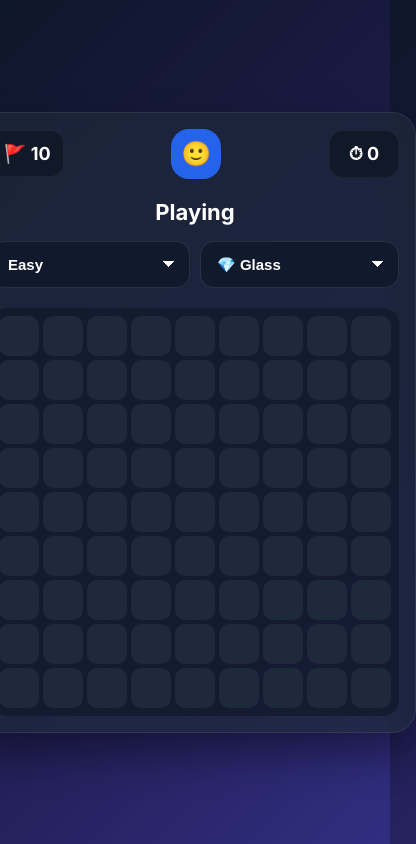
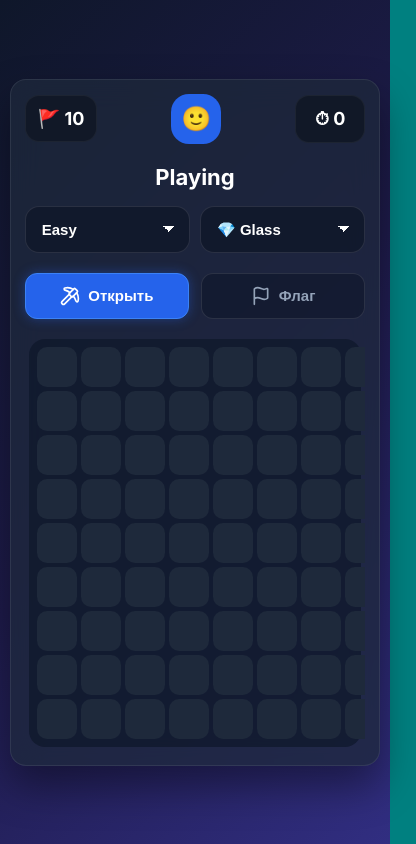
Before and after one commit to nosensejk/minesweeper, a React (Vite) app: page / in a window 390 px wide. Shown: the whole page, 416 px wide, since content can reach past the window. Built offline with nearby package versions, Linux system fonts and the light colour scheme; a web font is replaced by a local one.

Commit message:
add styles

```diff
--- a/src/App.tsx
+++ b/src/App.tsx
@@ -6,34 +6,44 @@ import { revealAllMines } from "./game/revealAllMines";
 import { toggleFlag } from "./game/toggleFlag";
 import { checkWin } from "./game/checkWin";
 import { type Difficulty, DIFFICULTIES } from "./game/difficulties";
+// Импортируем иконки для мобильного переключателя
+import { Pickaxe, Flag } from "lucide-react";
 
 type Theme = "glass" | "cyberpunk" | "retro";
+type GameTool = "dig" | "flag"; // Наш новый тип инструмента
 
 function App() {
   const [gameOver, setGameOver] = useState(false);
   const [hasWon, setHasWon] = useState(false);
   const [difficulty, setDifficulty] = useState<Difficulty>("easy");
   const [theme, setTheme] = useState<Theme>("glass");
+  const [activeTool, setActiveTool] = useState<GameTool>("dig"); // По умолчанию копаем
 
   const settings = DIFFICULTIES[difficulty];
   const [board, setBoard] = useState(() =>
     createBoard(settings.rows, settings.cols, settings.mines),
   );
 
-  // Синхронизируем тему с тегом body, чтобы менялся бэкграунд страницы
   useEffect(() => {
     document.body.setAttribute("data-theme", theme);
   }, [theme]);
 
+  // Модифицируем клик: теперь он учитывает выбранный мобильный инструмент
   function handleCellClick(row: number, col: number) {
     if (gameOver || hasWon) return;
+
+    // Если на телефоне выбран режим флага — перенаправляем на правый клик
+    if (activeTool === "flag") {
+      handleRightClick(row, col);
+      return;
+    }
 
     const newBoard = board.map((currentRow) =>
       currentRow.map((cell) => ({ ...cell })),
     );
 
     const clickedCell = newBoard[row][col];
-    if (clickedCell.isFlagged) return;
+    if (clickedCell.isFlagged || clickedCell.isRevealed) return;
 
     if (clickedCell.isMine) {
       revealAllMines(newBoard);
@@ -56,6 +66,9 @@ function App() {
       currentRow.map((cell) => ({ ...cell })),
     );
 
+    // Не даем ставить флаг на уже открытую ячейку
+    if (newBoard[row][col].isRevealed) return;
+
     toggleFlag(newBoard, row, col);
     setBoard(newBoard);
   }
@@ -69,19 +82,15 @@ function App() {
 
   const flagsPlaced = board.flat().filter((cell) => cell.isFlagged).length;
   const minesLeft = settings.mines - flagsPlaced;
-
   const face = gameOver ? "😵" : hasWon ? "😎" : "🙂";
 
   return (
-    // Добавляем атрибут data-theme
     <div className="app" data-theme={theme}>
       <div className="game-panel">
         <div className="counter">🚩 {minesLeft}</div>
-
         <button className="reset-button" onClick={() => resetGame()}>
           {face}
         </button>
-
         <div className="counter">⏱ 0</div>
       </div>
 
@@ -89,9 +98,8 @@ function App() {
         {gameOver ? "💥 Game Over" : hasWon ? "🎉 You Won!" : "Playing"}
       </h2>
 
-      {/* Настройки селекторов */}
+      {/* Панель выбора сложности и темы */}
       <div style={{ display: "flex", gap: "10px" }}>
-        {/* Селектор сложности */}
         <select
           value={difficulty}
           className="difficulty-select"
@@ -106,7 +114,6 @@ function App() {
           <option value="hard">Hard</option>
         </select>
 
-        {/* НОВЫЙ: Селектор тем оформления */}
         <select
           value={theme}
           className="difficulty-select"
@@ -114,10 +121,30 @@ function App() {
         >
           <option value="glass">💎 Glass</option>
           <option value="cyberpunk">🔮 Cyberpunk</option>
-          <option value="retro">💾 Retro 95</option>
+          <option value="retro">💾 Retro</option>
         </select>
       </div>
 
+      {/* НОВАЯ: Мобильная панель инструментов */}
+      <div className="mobile-tools">
+        <button
+          className={`tool-button ${activeTool === "dig" ? "active" : ""}`}
+          onClick={() => setActiveTool("dig")}
+        >
+          <Pickaxe size={20} />
+          <span>Открыть</span>
+        </button>
+        <button
+          className={`tool-button ${activeTool === "flag" ? "active" : ""}`}
+          onClick={() => setActiveTool("flag")}
+        >
+          <Flag size={20} />
+          <span>Флаг</span>
+        </button>
+      </div>
+
+      {/* Обертка для адаптивного скролла большой карты */}
+      <div className="board-container">
         <div
           className="board"
           style={{ gridTemplateColumns: `repeat(${settings.cols}, 40px)` }}
@@ -134,6 +161,7 @@ function App() {
           )}
         </div>
       </div>
+    </div>
   );
 }
 
--- a/src/components/Cell.tsx
+++ b/src/components/Cell.tsx
@@ -41,6 +41,7 @@ function Cell({ cell, onClick, onRightClick }: CellProps) {
         onRightClick();
       }}
       style={{
+        touchAction: "manipulation", // Предотвращает задержку клика и зум на смартфонах
         color:
           cell.isRevealed && cell.adjacentMines > 0
             ? numberColors[cell.adjacentMines as keyof typeof numberColors]
--- a/src/index.css
+++ b/src/index.css
@@ -438,3 +438,93 @@ body {
   background: #0f172a;
   color: white;
 }
+
+/* Контейнер для доски с горизонтальным и вертикальным скроллом на мобилках */
+.board-container {
+  width: 100%;
+  overflow: auto;
+  max-width: 100vw;
+  padding: 4px;
+  margin-top: 10px;
+  /* Плавный скролл на iOS */
+  -webkit-overflow-scrolling: touch;
+}
+
+/* Скрываем дефолтный скроллбар для красоты (опционально) */
+.board-container::-webkit-scrollbar {
+  width: 6px;
+  height: 6px;
+}
+.board-container::-webkit-scrollbar-thumb {
+  background-color: rgba(255, 255, 255, 0.2);
+  border-radius: 4px;
+}
+
+/* Стили мобильной панели инструментов */
+.mobile-tools {
+  display: flex;
+  gap: 12px;
+  margin-bottom: 16px;
+  width: 100%;
+}
+
+.tool-button {
+  flex: 1;
+  display: flex;
+  align-items: center;
+  justify-content: center;
+  gap: 8px;
+  padding: 12px;
+  border-radius: 12px;
+  border: 1px solid rgba(255, 255, 255, 0.1);
+  background: rgba(15, 23, 42, 0.6);
+  color: #94a3b8;
+  font-size: 15px;
+  font-weight: 600;
+  cursor: pointer;
+  transition: all 0.2s ease;
+}
+
+/* Стили активного инструмента */
+.tool-button.active {
+  background: #2563eb;
+  color: white;
+  border-color: #3b82f6;
+  box-shadow: 0 0 12px rgba(37, 99, 235, 0.4);
+}
+
+/* Адаптация панели инструментов под разные темы */
+[data-theme="cyberpunk"] .tool-button.active {
+  background: #ff0055;
+  color: #00ffcc;
+  border-color: #ff0055;
+  box-shadow: 0 0 12px rgba(255, 0, 85, 0.6);
+}
+
+[data-theme="retro"] .tool-button {
+  border-radius: 0;
+  border: 2px solid;
+  border-color: #fff #555 #555 #fff;
+  background: #bdbdbd;
+  color: black;
+}
+
+[data-theme="retro"] .tool-button.active {
+  border-color: #555 #fff #fff #555; /* Эффект вдавленной кнопки */
+  background: #7b7b7b;
+}
+
+/* Фикс для адаптивности всего приложения на микроэкранах */
+@media (max-width: 480px) {
+  .app {
+    width: 95vw;
+    padding: 14px;
+    border-radius: 16px;
+  }
+
+  .cell {
+    /* Фиксируем размер ячеек, чтобы они не сжимались флексом/гридами */
+    min-width: 40px;
+    min-height: 40px;
+  }
+}
```
Lines whose indentation alone changed are shown as unchanged.
